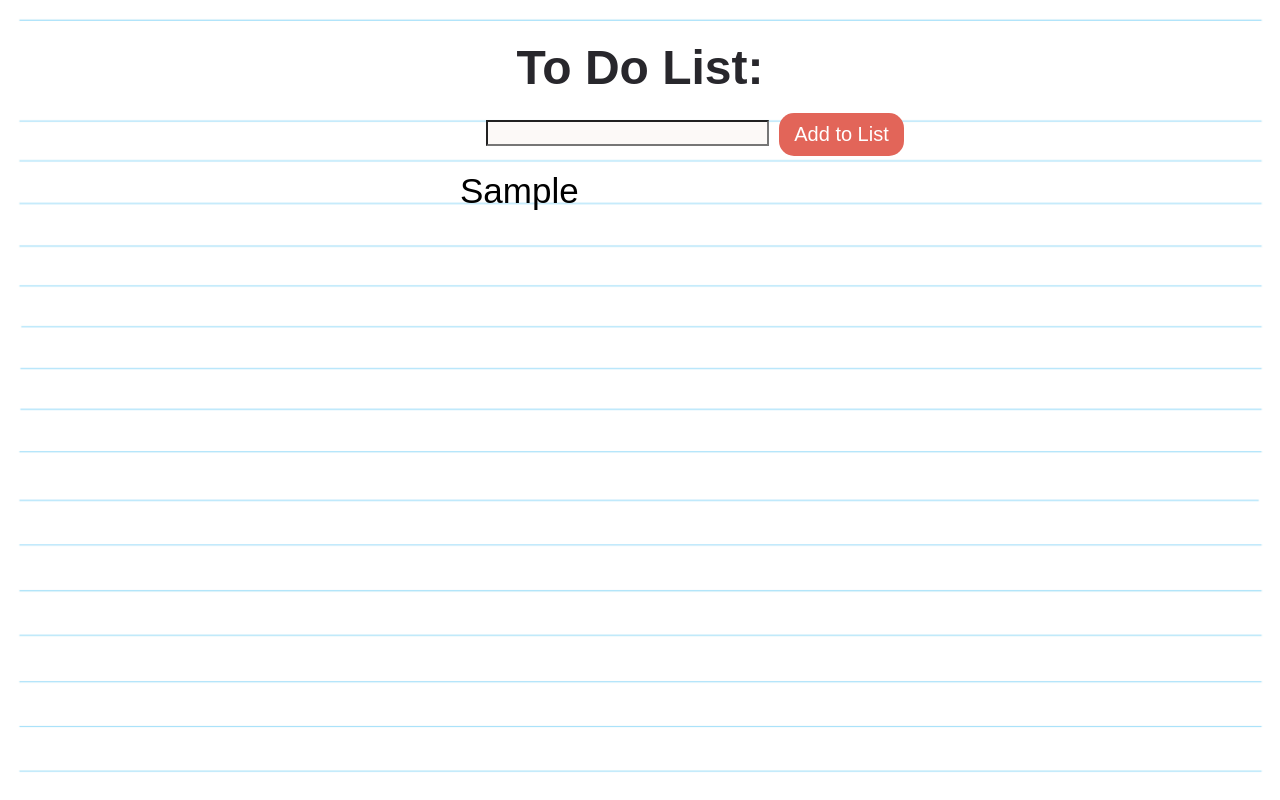
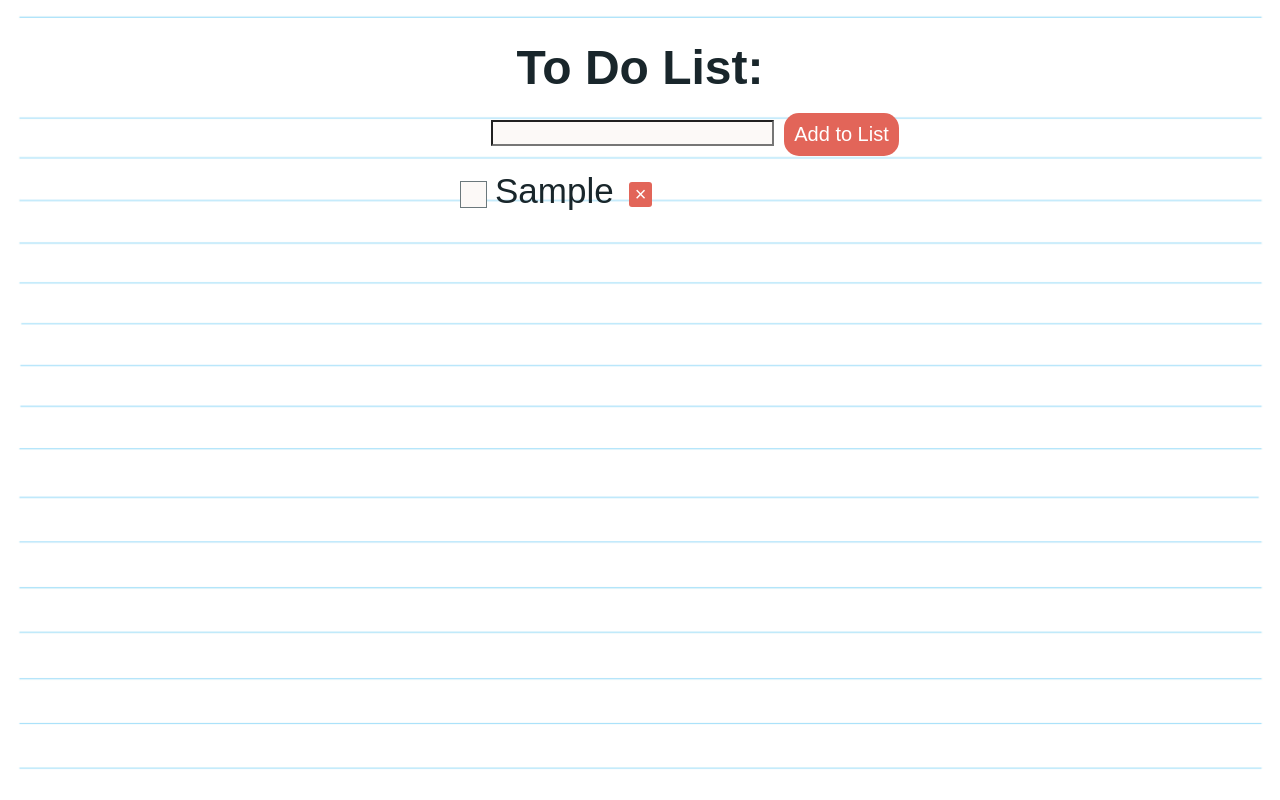
Before and after one commit to sarahcheatham/todo, a React (Create React App) app: page / in a window 1280 px wide. Both pictures are taken after typing "Sample" into the empty fields and a click on the button "Add to List". Built offline with nearby package versions, Linux system fonts and the light colour scheme.

Commit message:
working on line-through text feature

```diff
--- a/src/App.css
+++ b/src/App.css
@@ -1,7 +1,7 @@
 body{
   background-image: url(notebook2.jpg);
   background-size: cover;
-  background-position-y: 75px;
+  background-position-y: 72px;
 }
 .App {
   text-align: center;
@@ -13,7 +13,7 @@ body{
   font-weight: 700;
   font-size: 48px;
   margin-bottom: 15px;
-  color: #28272c;
+  color: #19262b;
   text-align: center;
   /* background-color: #fcf9f7; */
 
@@ -29,11 +29,12 @@ body{
   font-size: 25px;
   position: relative;
   left: 50px;
+  color: #19262b;
   background-color: #fcf9f7;
 
 }
 .button{
-  padding: 10px 15px;
+  padding: 10px 10px;
   font-family: mr-eaves-modern, sans-serif;
   font-style: normal;
   font-size: 20px;
@@ -49,7 +50,7 @@ body{
 }
 
 .button:hover{
-  background-color: #cf6259;
+  background-color: #c1144d;
 }
 
 .button:active {
@@ -75,9 +76,86 @@ body{
 }
 .listitem {
   grid-column: 2 / 3;
-
+  color: #19262b;
 }
 
+.deletebtn{
+  font-family: mr-eaves-modern, sans-serif;
+  font-style: normal;
+  font-size: 20px;
+  text-align: center;
+  cursor: pointer;
+  outline: none;
+  color: #fff;
+  background-color: #e26559;
+  border: none;
+  border-radius: 3px;
+  position: relative;
+  left: 15px;
+  bottom: 2px;
+}
+
+.deletebtn:hover{
+  background-color: #c1144d;
+}
+
+.deletebtn:active {
+  background-color: #852736;
+  transform: translateY(2px);
+}
+.checkboxContainer{
+  display: inline-block;
+  position: relative;
+  bottom: 10px;
+  padding-left: 35px;
+  margin-bottom: 12px;
+  cursor: pointer;
+  font-size: 22px;
+  -webkit-user-select: none;
+  -moz-user-select: none;
+  -ms-user-select: none;
+  user-select: none;
+}
+.checkboxContainer input {
+  position: absolute;
+  opacity: 0;
+  cursor: pointer;
+  border: solid 1px #6b787c;
+}
+
+.checkmark {
+  position: absolute;
+  top: 0;
+  left: 0;
+  height: 25px;
+  width: 25px;
+  background-color: #fcf9f7;
+  border: solid 1px #6b787c;
+}
+
+.checkboxContainer input:checked ~ .checkmark {
+  background-color: #80c1d8;
+  border: solid 1px #6b787c;
+}
+.checkmark:after {
+  content: " ";
+  position: absolute;
+  display: none;
+}
+.checkboxContainer input:checked ~ .checkmark:after {
+  display: block;
+}
+.checkboxContainer .checkmark:after {
+  left: 9px;
+  top: 5px;
+  width: 5px;
+  height: 10px;
+  border: solid white;
+  border-width: 0 3px 3px 0;
+  -webkit-transform: rotate(45deg);
+  -ms-transform: rotate(45deg);
+  transform: rotate(45deg);
+}
 
 @import url("https://use.typekit.net/bns7mkn.css");
 @import url("https://cdnjs.cloudflare.com/ajax/libs/animejs/2.0.2/anime.min.js");
--- a/src/App.js
+++ b/src/App.js
@@ -1,6 +1,7 @@
 import React, { Component } from 'react';
 import './App.css';
 import Todolist from './todolist'
+import List from './list'
 
 class App extends Component {
 
@@ -8,7 +9,7 @@ class App extends Component {
     return (
       <div className="App">
         <Todolist/>
-        {/* <img /> */}
+        <List/>
       </div>
     );
   }
--- a/src/list.js
+++ b/src/list.js
@@ -1,13 +1,15 @@
-import React from 'react';
-import Typekit from 'react-typekit';
+import React, { Component } from 'react';
 
-const HtmlLayout = () => (
-  <html>
-    <body>
-      <h1>My Example React Component</h1>
-      <Typekit kitId="1452233" />
-    </body>
-  </html>
-);
+class List extends Component{
+  state = {
 
-export default HtmlLayout;
+  }
+  render(){
+    return(
+      <div className="List">
+      </div>
+    )
+  }
+}
+
+export default List;
--- a/src/todolist.js
+++ b/src/todolist.js
@@ -1,10 +1,12 @@
 import React, { Component } from 'react';
 import './App.css';
+
 
 export default class Todolist extends React.Component{
     state = {
         list: [],
         inputValue: '',
+        checked: false,
     };
 
     handleChange(e){
@@ -14,31 +16,50 @@ export default class Todolist extends React.Component{
 
     handleSubmit(e){
         e.preventDefault();
-        console.log(this.state.inputValue)
         const newList = this.state.list.slice();
         newList.push(this.state.inputValue);
-        console.log(newList);
         //take the input value, put it in the list
         this.setState({list: newList, inputValue: ''})
     }
 
+    removeItem = (item, index)=>{
+        const removedItem = this.state.list.slice();
+        removedItem.splice(index, 1);
+        this.setState({list: removedItem})
+    };
+
+    checkItem = (item, index)=>{
+        this.setState({checked: true})
+    };
+
+    // styleItem = (e)=>{
+    //     const checkedItem = {checked: true};
+    //     const addStyle = {
+    //         textDecoration: 'line-through'
+    //     };
+    //     const listItem = this.state.list.slice();
+    //     if(checkedItem){
+    //         listItem.map((item, index)=>{
+    //             console.log([item.addStyle])
+    //         })
+    //     }
+    // };
+
     renderList(){
         return this.state.list.map((item, index)=>{
             if(item !== ''){
-                return <li className="listitem">
-                        {item}
+                return <li key={index} item={item} index={index} className="listitem">
+                    <label className="checkboxContainer">
+                        <input type="checkbox" className="checkbox" onChange={(e)=>{this.checkItem(item, index)}}/>
+                        <span className="checkmark"/>
+                    </label>
+                    {item}
+                    <button className="deletebtn" onClick={()=>{this.removeItem(item, index)}}>&times;</button>
                 </li>
-
             }
         })
     }
 
-    addDeleteLink(){
-        const listItems = this.state.newList;
-        for(let i = 0; i < listItems; i++){
-            console.log(listItems[i])
-        }
-    }
     render(){
         return (
             <div>
```
